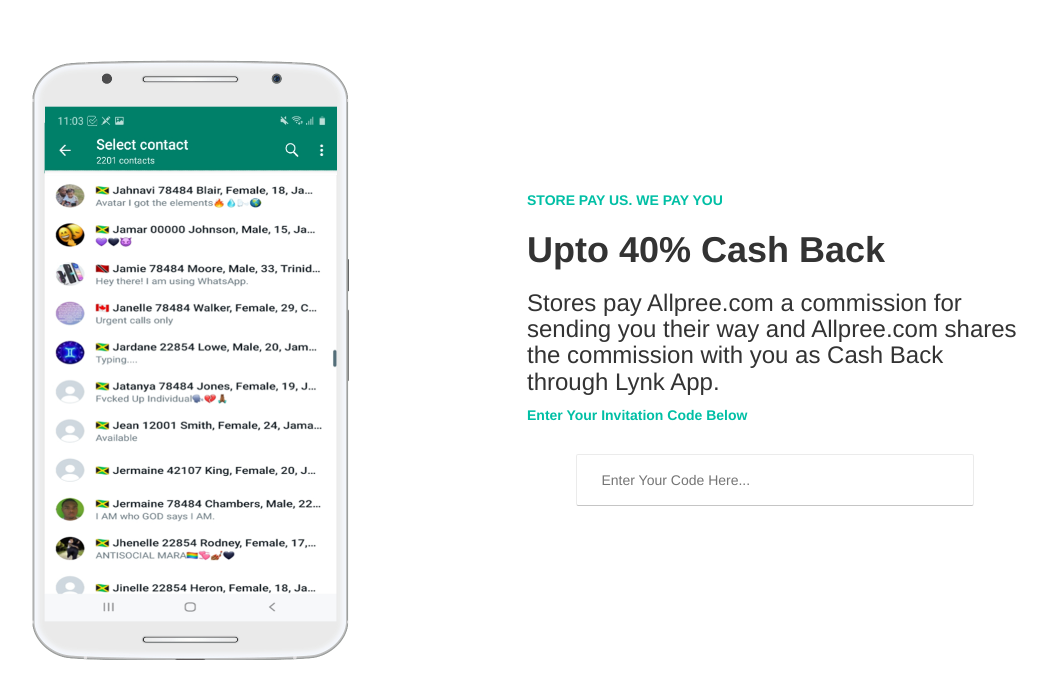
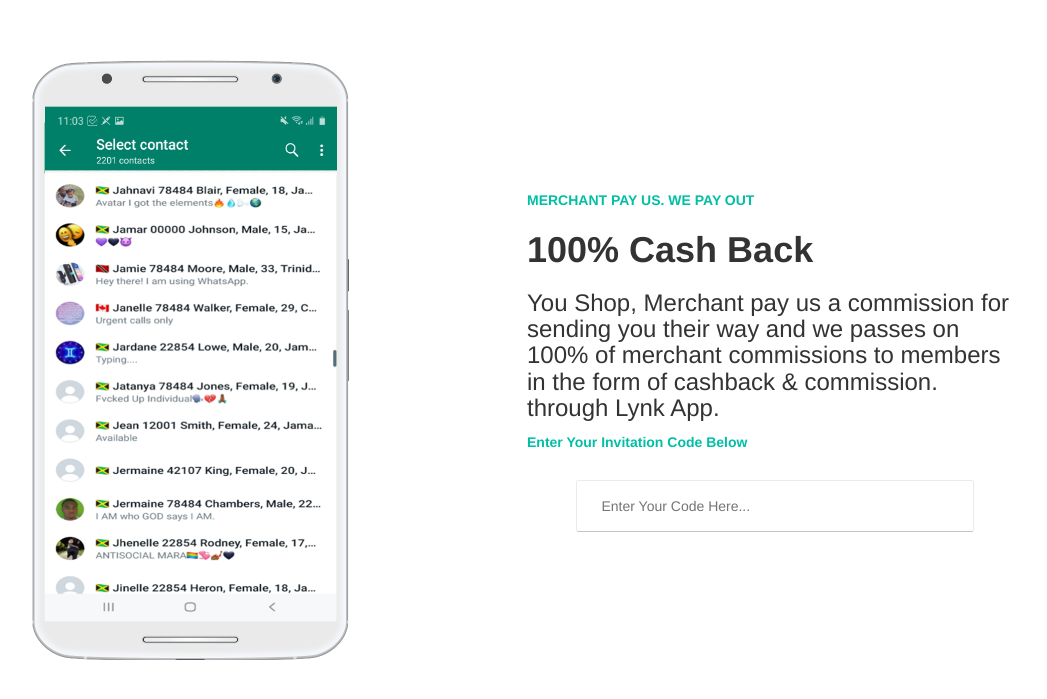
Before and after one commit to allpreegroup/allpreegroup.github.io, a Jekyll site: the page built from index.html, in a window 1280 px wide. Shown: the top 699 px of the page, without its empty margins (158-1205 px from the left). Built offline with Jekyll 4.4.1, drawn with Linux system fonts in a browser that asks for light colours; nearby versions of some CDN libraries.

Commit message:
Update homepage2.html

```diff
--- a/_includes/homepage2.html
+++ b/_includes/homepage2.html
@@ -64,10 +64,10 @@
                    <div class="home-right">
 
                        <div class="home-exp">
-			       <p><strong>STORE PAY US. WE PAY YOU</strong></p>
-			       <h1><strong>Upto 40% Cash Back</strong></h1>
+			       <p><strong>MERCHANT PAY US. WE PAY OUT</strong></p>
+			       <h1><strong>100% Cash Back</strong></h1>
 
-			 <h3>Stores pay Allpree.com a commission for sending you their way and Allpree.com shares the commission with you as Cash Back through Lynk App.</h3>
+			 <h3>You Shop, Merchant pay us a commission for sending you their way and we passes on 100% of merchant commissions to members in the form of cashback & commission. through Lynk App.</h3>
 
 			<p><strong>Enter Your Invitation Code Below</strong>
 			     </p>
```
